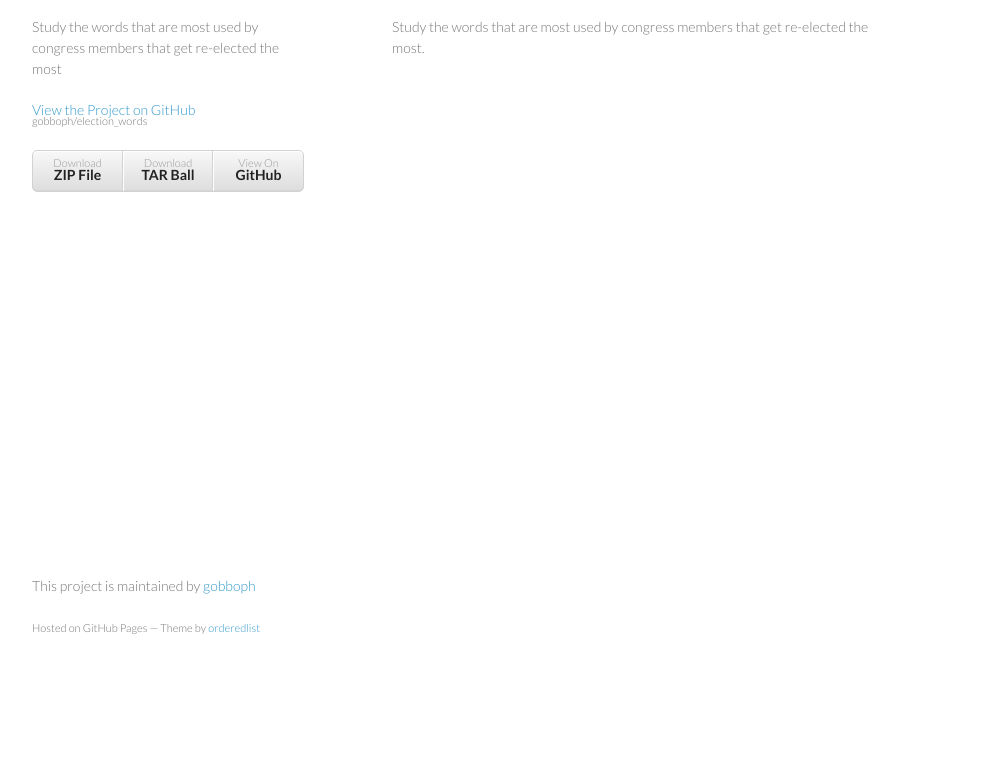
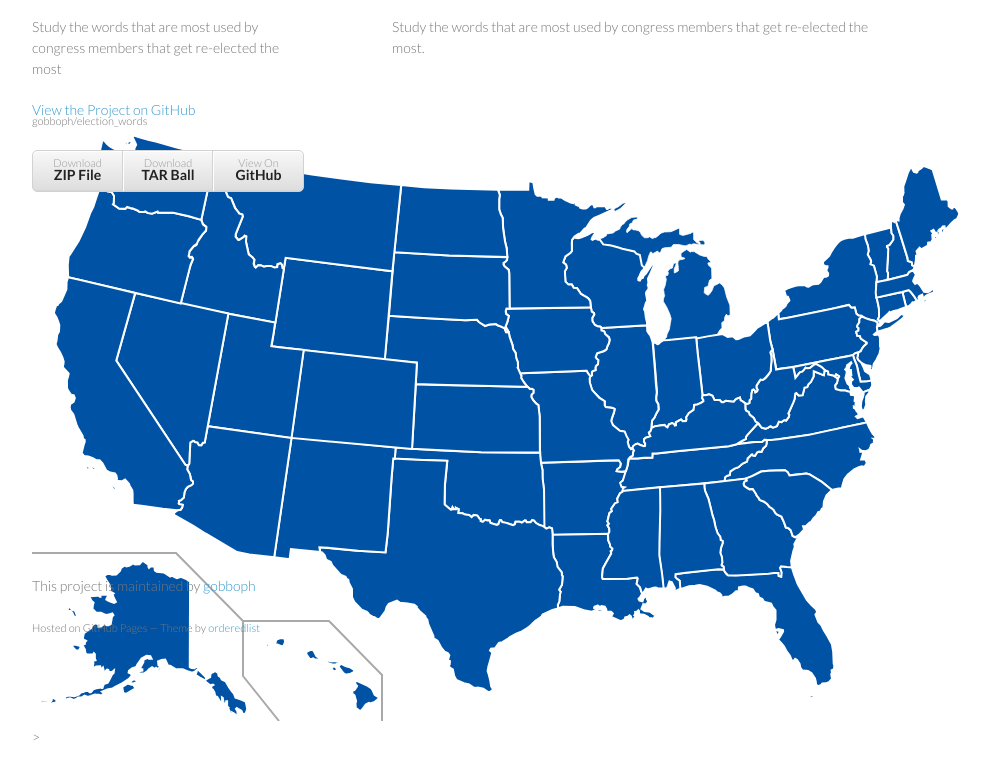
Before and after one commit to gobboph/election_words, a plain HTML site: page index.html in a window 1280 px wide. Shown: the part 93-872 px from the top of the page, without its empty margins (178-1168 px from the left). Before the commit the page ends 800 px from the top, so only its background shows below. Drawn offline with Linux system fonts and the light colour scheme.

Commit message:
added svg file

```diff
--- a/index.html
+++ b/index.html
@@ -33,6 +33,8 @@
 
 <p>Study the words that are most used by congress  members that get re-elected the most.</p>
       </section>
+<object data="states.svg" type="image/svg+xml"></object>>
+
       <footer>
         <p>This project is maintained by <a href="https://github.com/gobboph">gobboph</a></p>
         <p><small>Hosted on GitHub Pages &mdash; Theme by <a href="https://github.com/orderedlist">orderedlist</a></small></p>
```
